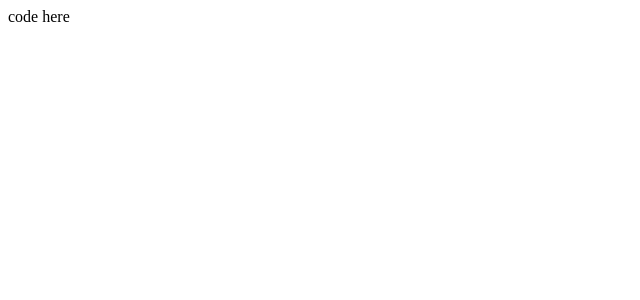
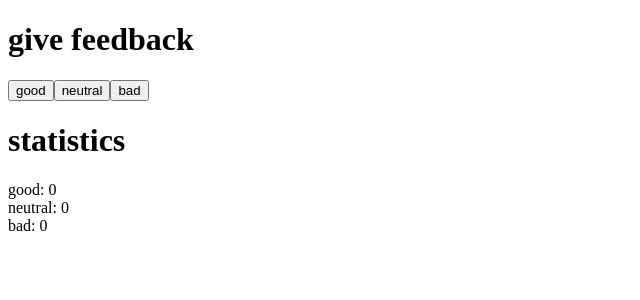
Before and after one commit to jayellho/fullstackopen, a React (Vite) app in the folder part1/unicafe/: page / in a window 1280 px wide. Shown: the top 300 px of the page, without its empty margins (0-640 px from the left). Built offline with nearby package versions, Linux system fonts and the light colour scheme.

Commit message:
feat: add REAL completed exercise 1.6.

```diff
--- a/part1/unicafe/src/App.jsx
+++ b/part1/unicafe/src/App.jsx
@@ -8,7 +8,16 @@ const App = () => {
 
   return (
     <div>
-      code here
+      <h1>give feedback</h1>
+      <button onClick={() => setGood(good + 1)}>good</button>
+      <button onClick={() => setNeutral(neutral + 1)}>neutral</button>
+      <button onClick={() => setBad(bad + 1)}>bad</button>
+      <h1>statistics</h1>
+      <text>good: {good}</text>
+      <br />
+      <text>neutral: {neutral}</text>
+      <br />
+      <text>bad: {bad}</text>
     </div>
   )
 }
```
